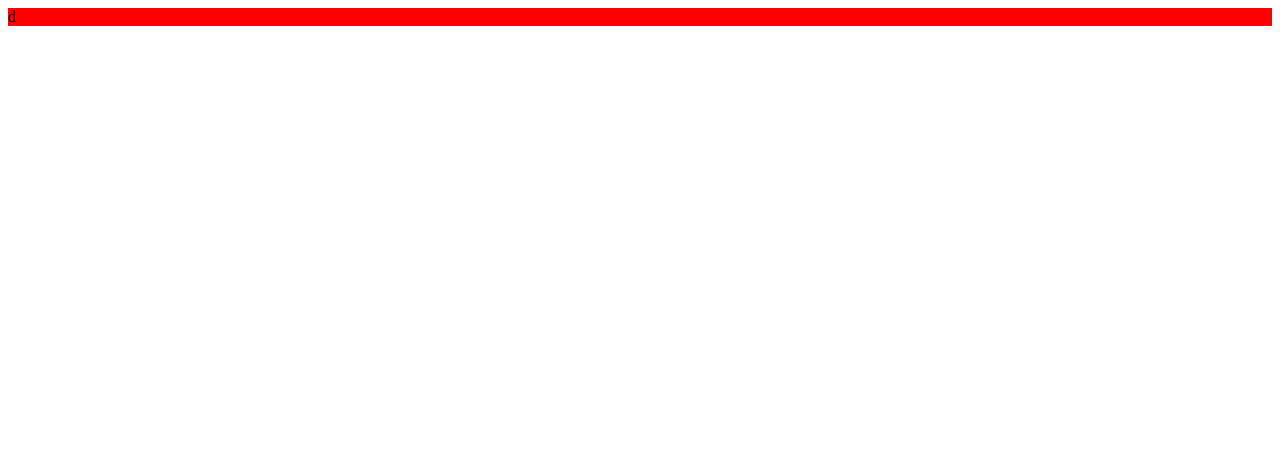
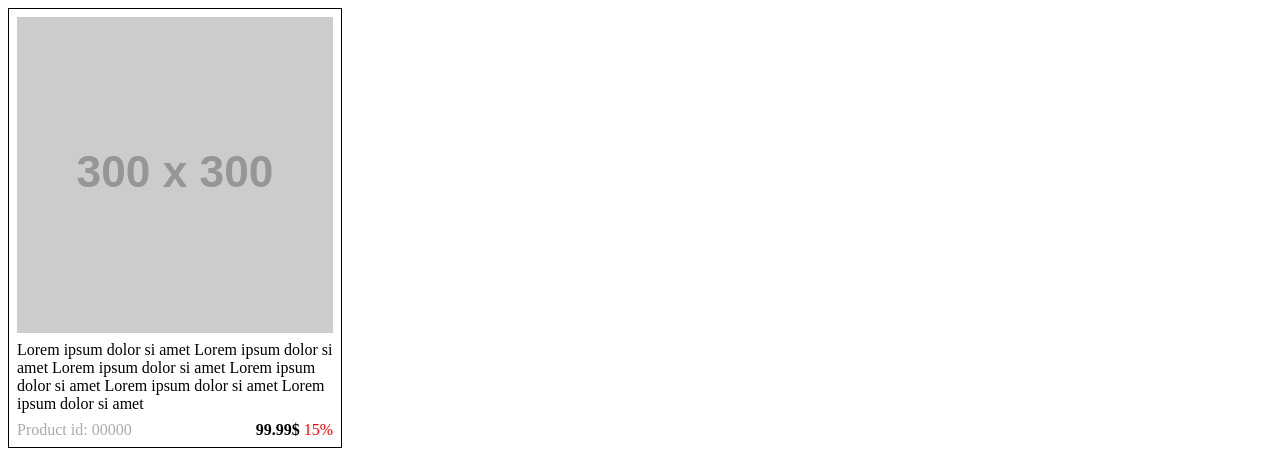
Before and after one commit to MichaelErmovsky/ReactEd, a React (Create React App) app in the folder my-best-app/: page / in a window 1280 px wide. Shown: the top 474 px of the page. Built offline with nearby package versions, Linux system fonts and the light colour scheme.

Commit message:
add product card

```diff
--- a/my-best-app/src/Components/ProductCard/ProductCard.js
+++ b/my-best-app/src/Components/ProductCard/ProductCard.js
@@ -4,8 +4,21 @@ import "./ProductCard.scss";
 class ProductCard extends React.Component {
     render(){
         return(
-            <div className="test">
-            d
+            <div className="product-container">
+                <div className="product-item" data-id={this.props.id}>
+                    <div className="product-item--img-holder">
+                        <img src={this.props.imageURL} alt="" />
+                    </div>
+                    <div className="product-item--content">
+                    <div className="product-item--title"></div>
+                        <div className="product-item--description">{this.props.description}</div>
+
+                        <div className="product-item--price-line">
+                            <div className="product-item--id">Product id: {this.props.id}</div>
+                            <div className="product-item--price">{this.props.price} <span className="product-item--discount">{this.props.discount}</span></div>
+                        </div>
+                    </div>
+                </div>
             </div>
         )
     }
--- a/my-best-app/src/Components/ProductCard/ProductCard.scss
+++ b/my-best-app/src/Components/ProductCard/ProductCard.scss
@@ -1,3 +1,47 @@
-.test{
-    background: #f00;
+.product-container{
+    display: flex;
+    flex-wrap: wrap;
 }
+
+.product-item{
+    border: 1px solid #000;
+    padding: .5rem;
+    width: 100%;
+    max-width: 25%;
+    flex: 1 1 25%;
+
+    &--img-holder{
+        overflow: hidden;
+        padding: 0 0 .5rem;
+    }
+
+    img{
+        max-width: 100%;
+        height: auto;
+        width: 100%;
+        display: block;
+    }
+
+    &--description{
+        padding: 0 0 .5rem;
+    }
+
+    &--id{
+        color: #aaa;
+    }
+
+    &--price-line{
+        display: flex;
+        justify-content: space-between;
+
+    }
+
+    &--price{
+        font-weight: bold;
+    }
+
+    &--discount{
+        font-weight: normal;
+        color: #f00;
+    }
+}
--- /dev/null
+++ b/my-best-app/src/Pages/Page.js
@@ -0,0 +1,34 @@
+import React from 'react';
+import ProductCard from './../Components/ProductCard/ProductCard';
+
+class Product extends React.Component{
+    state = {
+        product : {
+            id: '00000',
+            name: 'Test product 01',
+            description: 'Lorem ipsum dolor si amet Lorem ipsum dolor si amet Lorem ipsum dolor si amet Lorem ipsum dolor si amet Lorem ipsum dolor si amet Lorem ipsum dolor si amet ',
+            discount: '15%',
+            quantity: '11',
+            price: '99.99$',
+            imageURL: 'https://dummyimage.com/300x300/000/000000.jpg',
+        }
+    }
+
+    render (){
+        const product = this.state.product;
+
+        return (
+            <ProductCard
+                id={product.id}
+                name={product.name}
+                description={product.description}
+                discount={product.discount}
+                quantity={product.quantity}
+                price={product.price}
+                imageURL={product.imageURL}
+            />
+        )
+    }
+}
+
+export default Product;
--- a/my-best-app/src/index.js
+++ b/my-best-app/src/index.js
@@ -1,8 +1,8 @@
 import React from 'react';
 import ReactDOM from 'react-dom';
-import ProductCard from './Components/ProductCard';
+import Page from './Pages/Page';
 
 ReactDOM.render(
-    <ProductCard />,
+    <Page />,
   document.getElementById('root')
 );
```
